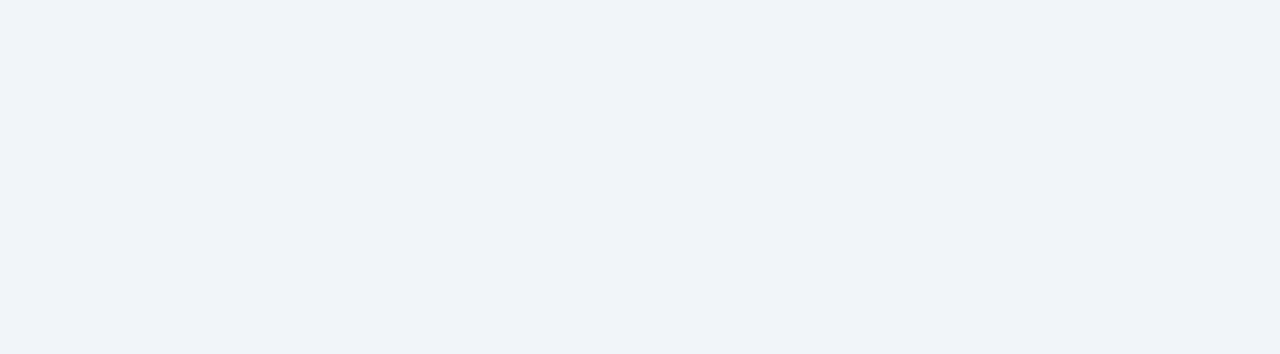
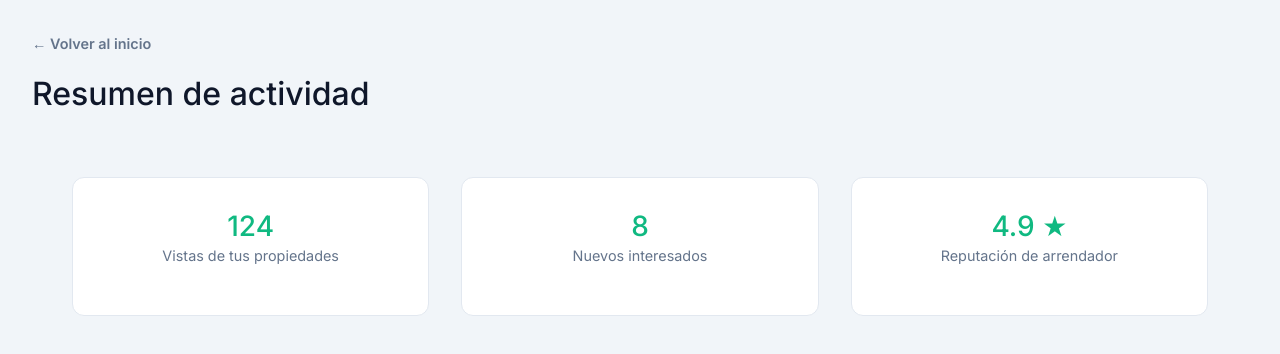
Before and after one commit to AngelG-Gutierrez/izuHome, a React (Vite) app: page /dashboard in a window 1280 px wide. Before the commit this address had no page. Shown: the top 354 px of the page. Built offline with nearby package versions, Linux system fonts and the light colour scheme.

Commit message:
https://github.com/AngelG-Gutierrez/izuHome

```diff
--- a/index.html
+++ b/index.html
@@ -4,7 +4,16 @@
     <meta charset="UTF-8" />
     <link rel="icon" type="image/svg+xml" href="/vite.svg" />
     <meta name="viewport" content="width=device-width, initial-scale=1.0" />
-    <title>izuhome</title>
+    <title>IzuHome - Gestión de Alojamiento</title>
+
+    <link href="https://cdn.jsdelivr.net/npm/bootstrap@5.3.0/dist/css/bootstrap.min.css" rel="stylesheet">
+
+    <style>
+      body {
+        background-color: #f8fafc;
+        color: #1a365d;
+      }
+    </style>
   </head>
   <body>
     <div id="root"></div>
--- a/src/App.jsx
+++ b/src/App.jsx
@@ -3,18 +3,22 @@ import Landing from './pages/Landing';
 import Login from './pages/auth/Login';
 import Register from './pages/auth/Register';
 
+import { Dashboard } from './pages/Dashboard';
+import { MisPropiedades } from './pages/Propiedades';
+import { Chat } from './pages/Mensajes';
+
 function App() {
   return (
     <BrowserRouter>
       <Routes>
-        {/* Ruta Pública Principal */}
         <Route path="/" element={<Landing />} />
 
-        {/* Rutas de Autenticación */}
         <Route path="/login" element={<Login />} />
         <Route path="/registro" element={<Register />} />
 
-        {/* Aquí irían las rutas privadas más adelante, ej: /dashboard */}
+        <Route path="/dashboard" element={<Dashboard />} />
+        <Route path="/propiedades" element={<MisPropiedades />} />
+        <Route path="/mensajes" element={<Chat />} />
       </Routes>
     </BrowserRouter>
   );
--- /dev/null
+++ b/src/pages/Dashboard.jsx
@@ -0,0 +1,28 @@
+import React from 'react';
+import { Link } from 'react-router-dom';
+
+export const Dashboard = () => {
+  return (
+    <div className="landing-container" style={{ padding: '2rem' }}>
+      <Link to="/" style={{ textDecoration: 'none', color: '#64748b', fontSize: '0.9rem', display: 'flex', alignItems: 'center', gap: '5px', marginBottom: '20px' }}>
+        ← Volver al inicio
+      </Link>
+
+      <h2 style={{ color: '#0f172a', marginBottom: '2rem' }}>Resumen de actividad</h2>
+      <div className="feature-grid">
+        <div className="feature-card">
+          <h3 style={{ color: '#10b981', margin: 0 }}>124</h3>
+          <p style={{ fontSize: '0.9rem', color: '#64748b' }}>Vistas de tus propiedades</p>
+        </div>
+        <div className="feature-card">
+          <h3 style={{ color: '#10b981', margin: 0 }}>8</h3>
+          <p style={{ fontSize: '0.9rem', color: '#64748b' }}>Nuevos interesados</p>
+        </div>
+        <div className="feature-card">
+          <h3 style={{ color: '#10b981', margin: 0 }}>4.9 ★</h3>
+          <p style={{ fontSize: '0.9rem', color: '#64748b' }}>Reputación de arrendador</p>
+        </div>
+      </div>
+    </div>
+  );
+};
--- a/src/pages/Landing.jsx
+++ b/src/pages/Landing.jsx
@@ -7,6 +7,15 @@ function Landing() {
       <nav>
         <div style={{ display: 'flex', alignItems: 'center', gap: '10px' }}>
           <h1 style={{ color: '#0f172a', fontSize: '1.5rem' }}>IzuHome</h1>
+
+          {/* --- INICIO DE TUS VISTAS AGREGADAS --- */}
+          <div style={{ display: 'flex', gap: '15px', marginLeft: '20px' }}>
+            <Link to="/mensajes" style={{ textDecoration: 'none', color: '#64748b', fontSize: '0.8rem' }}>Mensajes</Link>
+            <Link to="/dashboard" style={{ textDecoration: 'none', color: '#64748b', fontSize: '0.8rem' }}>Dashboard</Link>
+            <Link to="/propiedades" style={{ textDecoration: 'none', color: '#64748b', fontSize: '0.8rem' }}>Mis Propiedades</Link>
+          </div>
+          {/* --- FIN DE TUS VISTAS AGREGADAS --- */}
+
         </div>
         <div>
           <Link to="/login" className="btn-ghost">Ingresar</Link>
--- /dev/null
+++ b/src/pages/Mensajes.jsx
@@ -0,0 +1,31 @@
+import React from 'react';
+import { Link } from 'react-router-dom';
+
+export const Chat = () => {
+  return (
+    <div className="landing-container" style={{ padding: '2rem' }}>
+      <Link to="/" style={{ textDecoration: 'none', color: '#64748b', fontSize: '0.9rem', display: 'flex', alignItems: 'center', gap: '5px', marginBottom: '20px' }}>
+        ← Volver al inicio
+      </Link>
+
+      <h2 style={{ color: '#0f172a', marginBottom: '1.5rem' }}>Mensajes</h2>
+      <div style={{ display: 'grid', gridTemplateColumns: '1fr', border: '1px solid #e2e8f0', borderRadius: '12px', overflow: 'hidden' }}>
+        <div style={{ background: '#f8fafc', padding: '1rem', borderBottom: '1px solid #e2e8f0' }}>
+          <strong>Luis Arriaga</strong> • <small style={{ color: '#64748b' }}>Interesado en: Cuarto UTIM</small>
+        </div>
+        <div style={{ height: '300px', padding: '1.5rem', background: '#fff' }}>
+          <div style={{ background: '#f1f5f9', padding: '10px', borderRadius: '8px', maxWidth: '80%', marginBottom: '10px', fontSize: '0.9rem' }}>
+            ¿Sigue disponible el cuarto? Me gustaría verlo mañana.
+          </div>
+          <div style={{ background: '#10b981', color: 'white', padding: '10px', borderRadius: '8px', maxWidth: '80%', marginLeft: 'auto', fontSize: '0.9rem' }}>
+            ¡Hola! Sí, aún disponible. ¿A qué hora te queda bien?
+          </div>
+        </div>
+        <div style={{ padding: '1rem', borderTop: '1px solid #e2e8f0', display: 'flex', gap: '10px', background: '#fff' }}>
+          <input type="text" placeholder="Escribe un mensaje..." style={{ flex: 1, padding: '10px', border: '1px solid #cbd5e1', borderRadius: '8px', outline: 'none' }} />
+          <button className="btn-primary" style={{ borderRadius: '8px' }}>Enviar</button>
+        </div>
+      </div>
+    </div>
+  );
+};
--- /dev/null
+++ b/src/pages/Propiedades.jsx
@@ -0,0 +1,25 @@
+import React from 'react';
+import { Link } from 'react-router-dom';
+
+export const MisPropiedades = () => {
+  return (
+    <div className="landing-container" style={{ padding: '2rem' }}>
+      <Link to="/" style={{ textDecoration: 'none', color: '#64748b', fontSize: '0.9rem', display: 'flex', alignItems: 'center', gap: '5px', marginBottom: '20px' }}>
+        ← Volver al inicio
+      </Link>
+
+      <div style={{ display: 'flex', justifyContent: 'space-between', alignItems: 'center', marginBottom: '2rem' }}>
+        <h2 style={{ color: '#0f172a', margin: 0 }}>Mis Propiedades</h2>
+        <button className="btn-primary" style={{ padding: '10px 20px', borderRadius: '8px' }}>+ Publicar</button>
+      </div>
+
+      <div className="feature-card" style={{ display: 'flex', justifyContent: 'space-between', alignItems: 'center' }}>
+        <div>
+          <h4 style={{ margin: 0, color: '#0f172a' }}>Cuarto cerca de la UTIM</h4>
+          <p style={{ margin: 0, fontSize: '0.85rem', color: '#64748b' }}>San Bernardino • $1,800/mes</p>
+        </div>
+        <span style={{ color: '#10b981', fontWeight: 'bold', fontSize: '0.8rem', padding: '4px 12px', background: '#ecfdf5', borderRadius: '20px' }}>Activa</span>
+      </div>
+    </div>
+  );
+};
```
